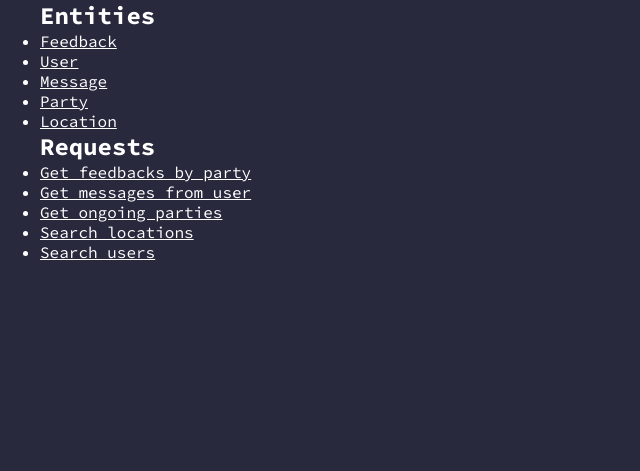
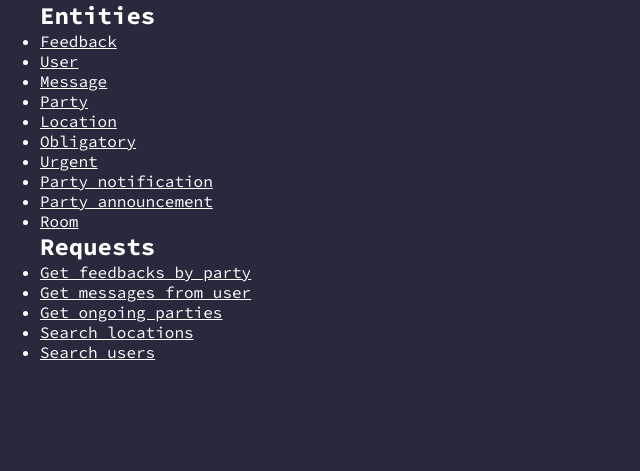
Before and after one commit to electfreak/2b-front, a Flask app: page /admin in a window 1280 px wide. Shown: the part 68-539 px from the top of the page, without its empty margins (0-640 px from the left). Run offline with Flask 2, Linux system fonts and the light colour scheme.

Commit message:
add room

```diff
--- a/app.py
+++ b/app.py
@@ -101,6 +101,27 @@ def add_urgent():
     )
     conn.commit()
     return render_template("/admin/urgent.html")
+
+
+@app.route("/admin/room", methods=['GET'])
+def admin_room():
+    return render_template('admin/room.html')
+
+@app.route("/admin/room", methods=['POST'])
+def add_room():
+    number = request.form['number']
+    building = request.form['building']
+    lid = request.form['lid']
+
+    conn = mysql.connect()
+    cursor = conn.cursor()
+    cursor.execute(
+        "INSERT INTO Rooms (number, building, lid) VALUES ( %s, %s, %s)",
+        (number, building, lid)
+    )
+    conn.commit()
+    return render_template("/admin/room.html")
+
 
 
 @app.route("/admin/party_notification", methods=['GET'])
--- a/templates/admin/admin.html
+++ b/templates/admin/admin.html
@@ -12,6 +12,11 @@
           <li><a href="{{ url_for('admin_message') }}">Message</a></li>
           <li><a href="{{ url_for('admin_party') }}">Party</a></li>
           <li><a href="{{ url_for('admin_location') }}">Location</a></li>
+          <li><a href="{{ url_for('admin_obligatory') }}">Obligatory</a></li>
+          <li><a href="{{ url_for('admin_urgent') }}">Urgent</a></li>
+          <li><a href="{{ url_for('admin_party_notification') }}">Party notification</a></li>
+          <li><a href="{{ url_for('admin_party_announcement') }}">Party announcement</a></li>
+          <li><a href="{{ url_for('admin_room') }}">Room</a></li>
 
         </ul>
 
--- a/templates/admin/room.html
+++ b/templates/admin/room.html
@@ -16,7 +16,7 @@
   </section>
 
   <section class="admin">
-    <form action="">
+    <form action="/admin/room" method="post">
       <label for="number">Room Number</label> <br>
       <input name="number" type="text" required> <br>
 
```
